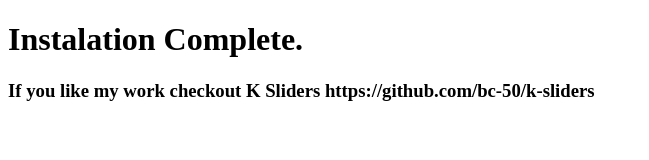
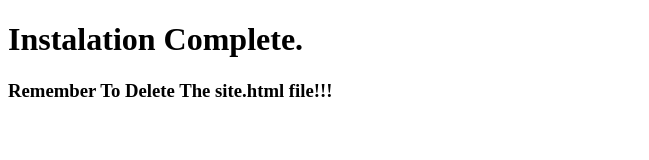
Before and after one commit to bc-50/wp-setup, a website: page site.html in a window 1280 px wide. Shown: the whole page, without its empty margins (0-649 px from the left). Drawn offline with nearby package versions, Linux system fonts and the light colour scheme.

Commit message:
add reminder

```diff
--- a/site.html
+++ b/site.html
@@ -43,7 +43,7 @@
 
 <body>
   <h1>Instalation Complete.</h1>
-  <h3>If you like my work checkout K Sliders https://github.com/bc-50/k-sliders</h3>
+  <h3>Remember To Delete The site.html file!!!</h3>
 </body>
 
 </html>
```
